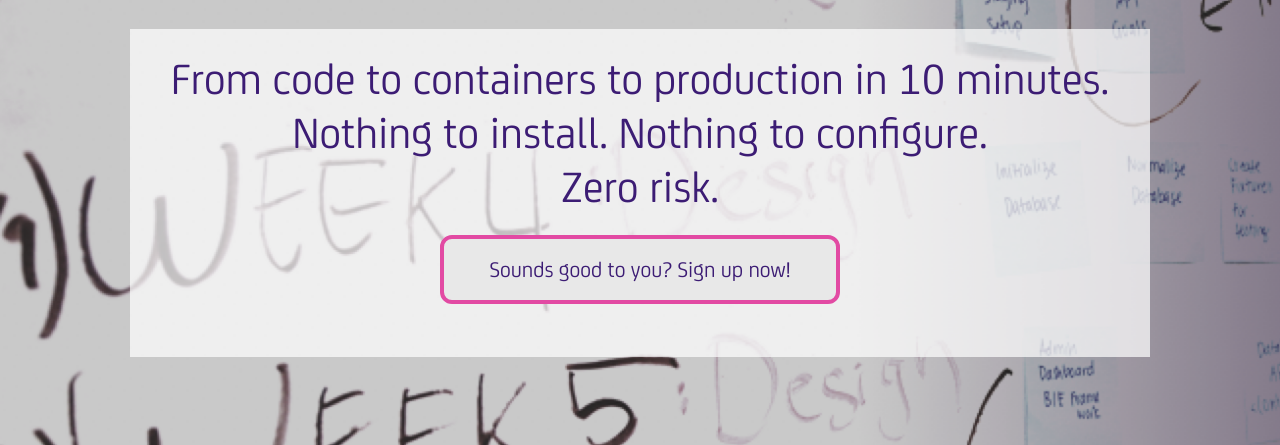
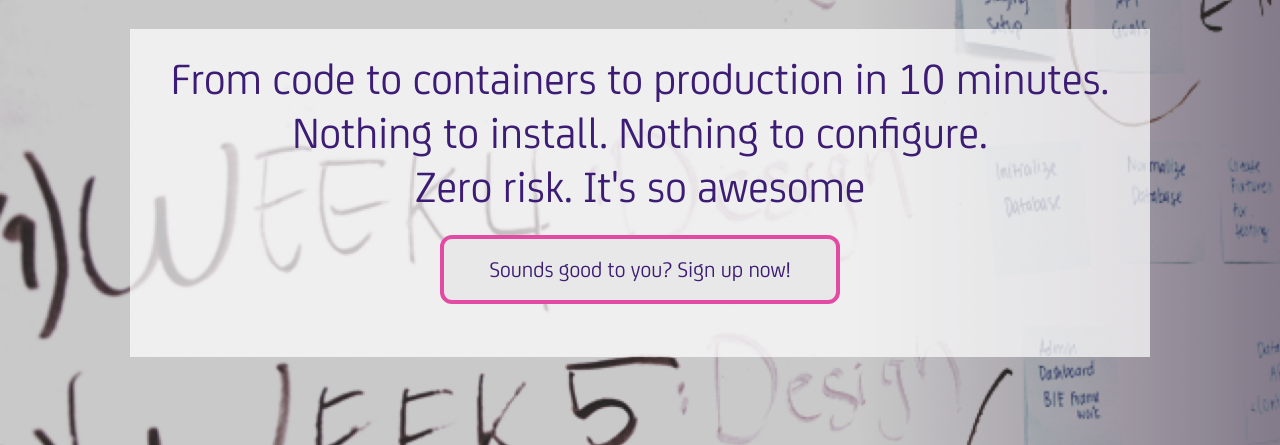
Before and after one commit to npmcdn-to-unpkg-bot/landingpage, a website: page app/index.html in a window 1280 px wide. Shown: the part 355-800 px from the top of the page. Drawn offline with Linux system fonts and the light colour scheme.

Commit message:
Update index.html

```diff
--- a/app/index.html
+++ b/app/index.html
@@ -68,7 +68,7 @@
             <div class="intro__tagline__blurb">
                 From code to containers to production in 10 minutes.<br />
                 Nothing to install. Nothing to configure.<br />
-                Zero risk.
+                Zero risk. It's so awesome
             </div>
             <div class="intro__tagline__signup">
             <a href="https://goo.gl/forms/Ysmqt7Y79Z7J8lDy1">
```
